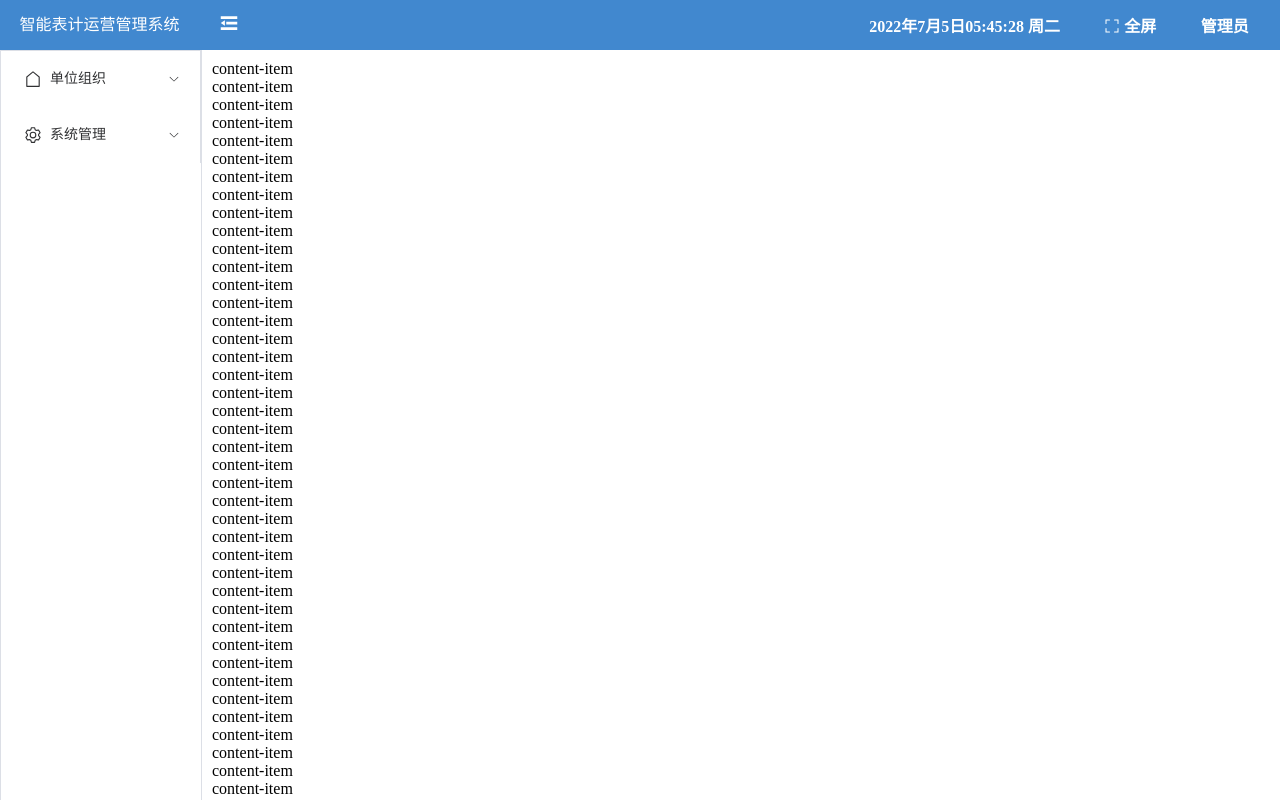
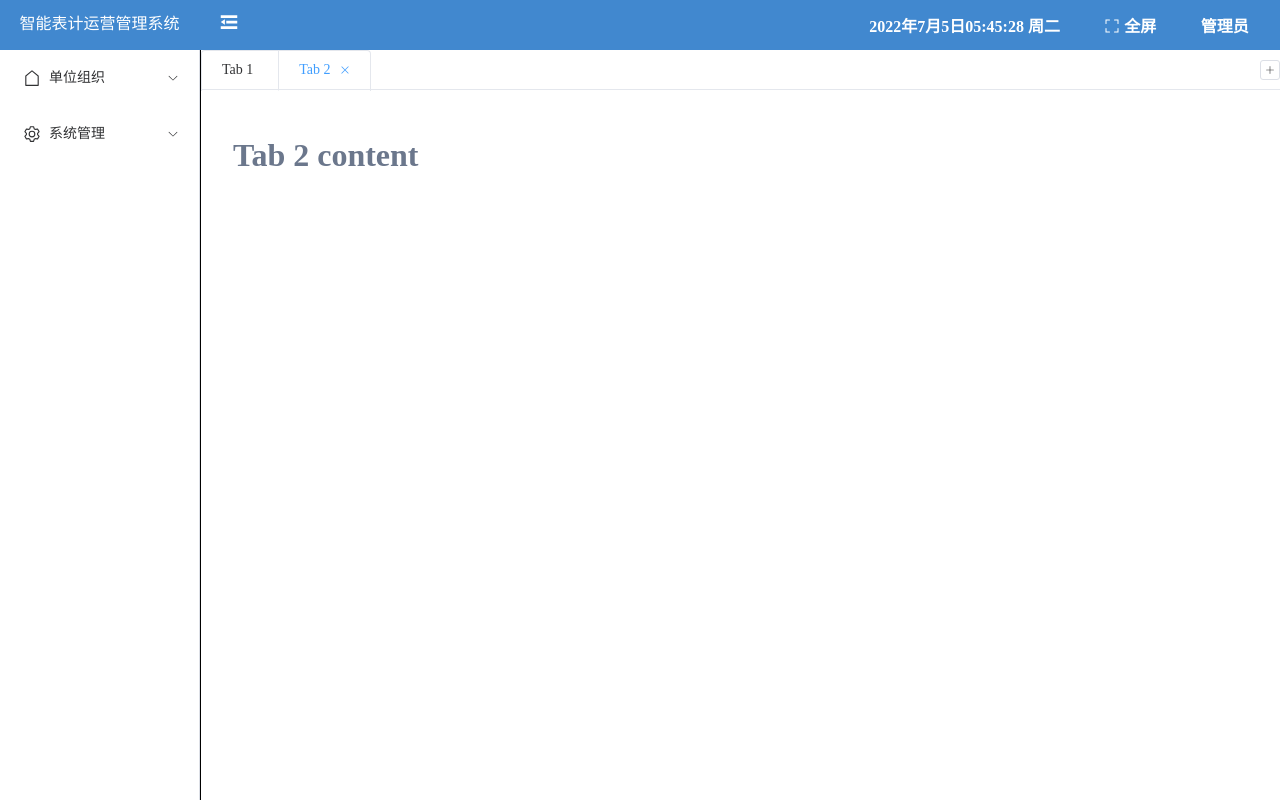
Before and after one commit to sq800/vue3-manage-system, a Vue app: page /SM in a window 1280 px wide. Built offline with nearby package versions, Linux system fonts and the light colour scheme.

Commit message:
完善布局

```diff
--- a/src/App.vue
+++ b/src/App.vue
@@ -5,6 +5,7 @@ import HelloWorld from './components/HelloWorld.vue'
 import LearnRef from './components/LearnRef.vue'
 import Header from './components/Header.vue'
 import Menu from './components/Menu.vue';
+import Content from './components/Content.vue';
 import { ref, isRef } from "vue"
 let isCollapse = ref(false);
 function handleClick(value) {
@@ -12,7 +13,7 @@ function handleClick(value) {
   console.log(isRef(isCollapse))
 }
 
-function myClick(index){
+function myClick(index) {
   console.log(index);
 }
 </script>
@@ -26,7 +27,7 @@ function myClick(index){
 
       <Menu class="layout-b-left" :isCollapse="isCollapse"></Menu>
       <div class="layout-b-right">
-        <span v-for="item in 100" :key="item" @click="myClick(key)">content-item</span>
+        <Content></Content>
       </div>
     </div>
   </div>
@@ -41,7 +42,6 @@ function myClick(index){
   -moz-osx-font-smoothing: grayscale;
   text-align: center;
   color: #2c3e50;
-  height: 100%;
 }
 
 .layout {
@@ -58,21 +58,22 @@ function myClick(index){
     display: flex;
     flex-direction: row;
     flex: 1;
+    // background-color: #e9fff3;
 
     .layout-b-left {
-      height: 100%;
-      border: solid 1px var(--el-menu-border-color);
-
+      border-right: solid 1px black;
       ul {
-        height: 100%;
+        // width: 100%;
       }
     }
+
     .layout-b-right {
       display: flex;
       flex: 1;
       flex-direction: column;
       overflow: auto;
-      margin: 10px 0px 0px 10px;
+      // background-color: #ffb300;
+      // margin: 10px 0px 0px 10px;
     }
   }
 }
--- /dev/null
+++ b/src/components/Content.vue
@@ -0,0 +1,73 @@
+<template>
+  <el-tabs
+    v-model="editableTabsValue"
+    type="card"
+    editable
+    class="demo-tabs"
+    @edit="handleTabsEdit"
+  >
+    <el-tab-pane
+      v-for="item in editableTabs"
+      :key="item.name"
+      :label="item.title"
+      :name="item.name"
+    >
+      {{ item.content }}
+    </el-tab-pane>
+  </el-tabs>
+</template>
+<script lang="ts" setup>
+import { ref } from 'vue'
+
+let tabIndex = 2
+const editableTabsValue = ref('2')
+const editableTabs = ref([
+  {
+    title: 'Tab 1',
+    name: '1',
+    content: 'Tab 1 content',
+  },
+  {
+    title: 'Tab 2',
+    name: '2',
+    content: 'Tab 2 content',
+  },
+])
+
+const handleTabsEdit = (targetName: string, action: 'remove' | 'add') => {
+  if (action === 'add') {
+    const newTabName = `${++tabIndex}`
+    editableTabs.value.push({
+      title: 'New Tab',
+      name: newTabName,
+      content: 'New Tab content',
+    })
+    editableTabsValue.value = newTabName
+  } else if (action === 'remove') {
+    const tabs = editableTabs.value
+    let activeName = editableTabsValue.value
+    if (activeName === targetName) {
+      tabs.forEach((tab, index) => {
+        if (tab.name === targetName) {
+          const nextTab = tabs[index + 1] || tabs[index - 1]
+          if (nextTab) {
+            activeName = nextTab.name
+          }
+        }
+      })
+    }
+
+    editableTabsValue.value = activeName
+    editableTabs.value = tabs.filter((tab) => tab.name !== targetName)
+  }
+}
+</script>
+<style>
+.demo-tabs > .el-tabs__content {
+  padding: 32px;
+  color: #6b778c;
+  font-size: 32px;
+  font-weight: 600;
+  height: 90%;
+}
+</style>
--- a/src/components/Menu.vue
+++ b/src/components/Menu.vue
@@ -1,22 +1,23 @@
 <template>
     <div>
-        <el-menu default-active="2" class="el-menu-vertical-demo" :collapse="isCollapse" @open="handleOpen"
-            @close="handleClose">
+        <el-menu default-active="2" class="el-menu-vertical-demo" :collapse="isCollapse" unique-opened
+            @open="handleOpen" @close="handleClose" :collapse-transition="true">
             <el-sub-menu index="1">
                 <template #title>
-                    <el-icon><House /></el-icon>
+                    <el-icon>
+                        <House />
+                    </el-icon>
                     <span>单位组织</span>
                 </template>
-                <el-menu-item-group>
-                    <el-menu-item index="1-1">员工管理</el-menu-item>
-                    <el-menu-item index="1-2">部门管理</el-menu-item>
-                    <el-menu-item index="1-3">职位管理</el-menu-item>
-                </el-menu-item-group>
-
+                <el-menu-item index="1-1">员工管理</el-menu-item>
+                <el-menu-item index="1-2">部门管理</el-menu-item>
+                <el-menu-item index="1-3">职位管理</el-menu-item>
             </el-sub-menu>
             <el-sub-menu index="2">
                 <template #title>
-                    <el-icon><Setting /></el-icon>
+                    <el-icon>
+                        <Setting />
+                    </el-icon>
                     <span>系统管理</span>
                 </template>
                 <el-menu-item-group>
@@ -44,6 +45,26 @@ import {
     Location,
     Setting,
 } from '@element-plus/icons-vue'
+const list = [
+    {
+        key: '1',
+        title: 'Option 1',
+    },
+    {
+        key: '2',
+        title: 'Navigation 2',
+        children: [
+            {
+                key: '2.1',
+                title: 'Navigation 3',
+                children: [
+                    {
+                        key: '2.1.1',
+                        title: 'Option 2.1.1',
+                    }],
+            }],
+    }
+];
 defineProps({
     isCollapse: reactive({
         default: false
@@ -58,10 +79,13 @@ const handleClose = (key, keyPath) => {
 </script>
 
 <style lang="less">
-div{
-    height: 100%;
-}
 .el-menu-vertical-demo:not(.el-menu--collapse) {
     width: 200px;
+    height: 100%;
+    // min-height: 100%;
+}
+
+.el-menu--collapse {
+    // height: 100%;
 }
 </style>
```
Also changed, not shown: src/view/SM.vue (added).
